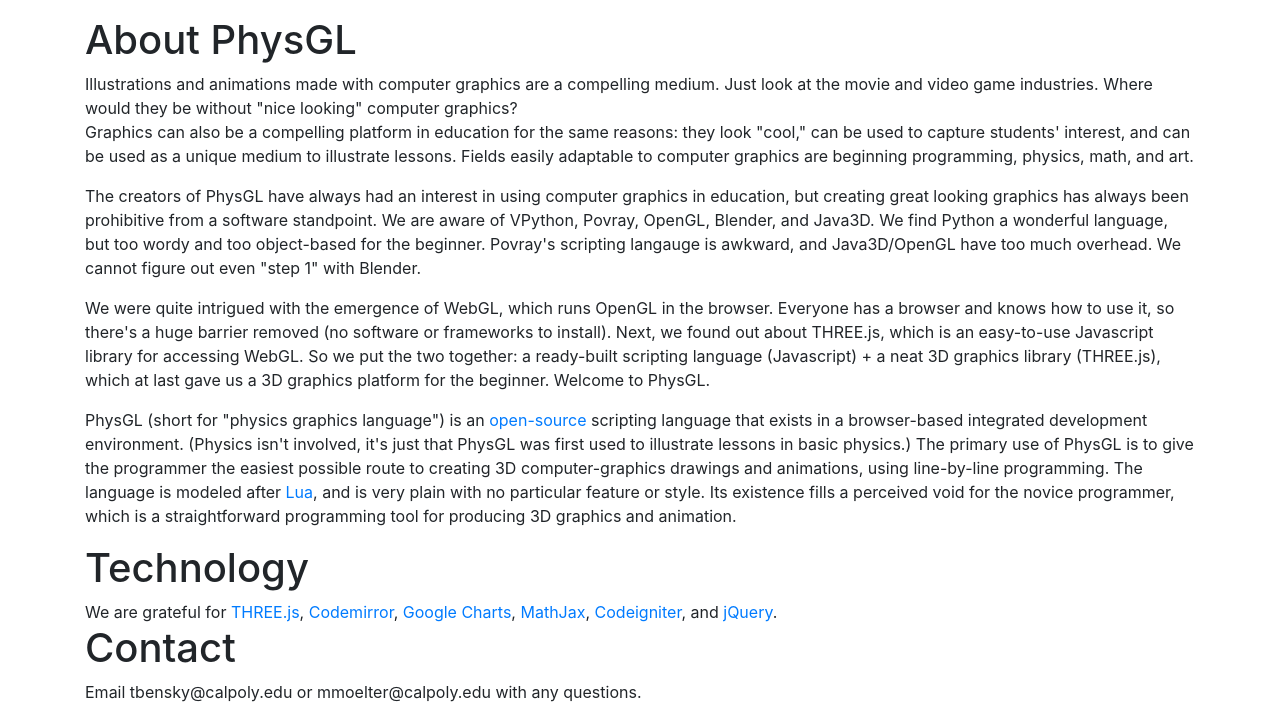
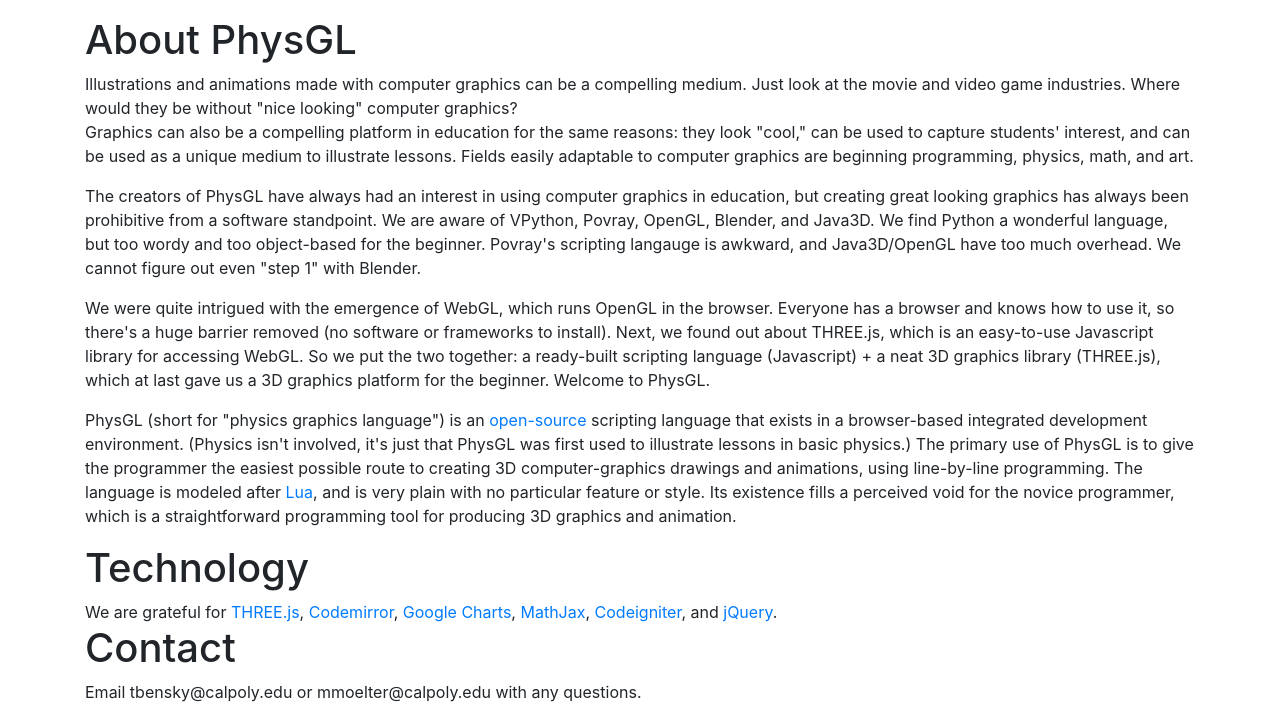
Before and after one commit to tbensky/physgl, a PHP site: template application/views/about.php in a window 1280 px wide. Shown: the part 56-759 px from the top of the page. Run offline with PHP 8.4, Linux system fonts and the light colour scheme; the template is opened without the code that fills it, so the values that code supplies are empty; some libraries are stand-ins or nearby versions.

Commit message:
tweaked about

```diff
--- a/application/views/about.php
+++ b/application/views/about.php
@@ -6,7 +6,7 @@
 
 <h1>About PhysGL</h1>
 
-Illustrations and animations made with computer graphics are a compelling
+Illustrations and animations made with computer graphics can be a compelling
 medium.  Just look at the movie and video game industries. Where would they be
 without "nice looking" computer graphics?
 
```
